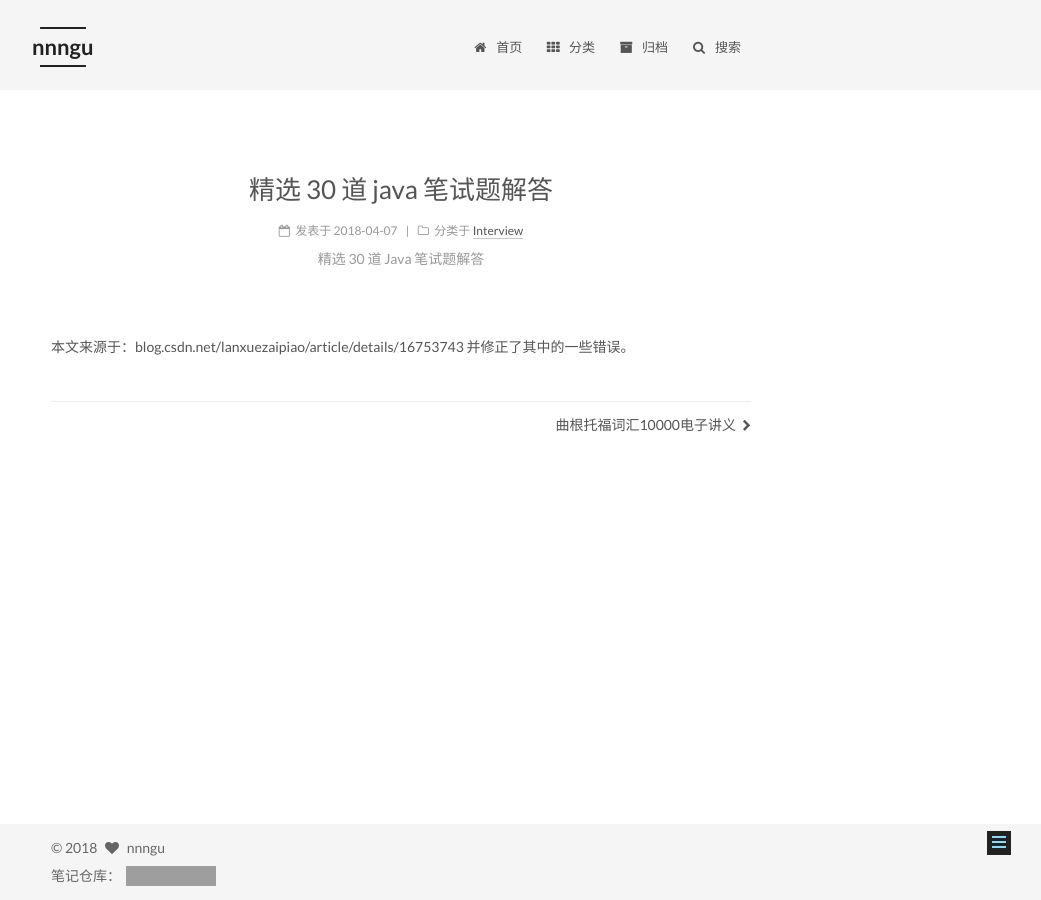
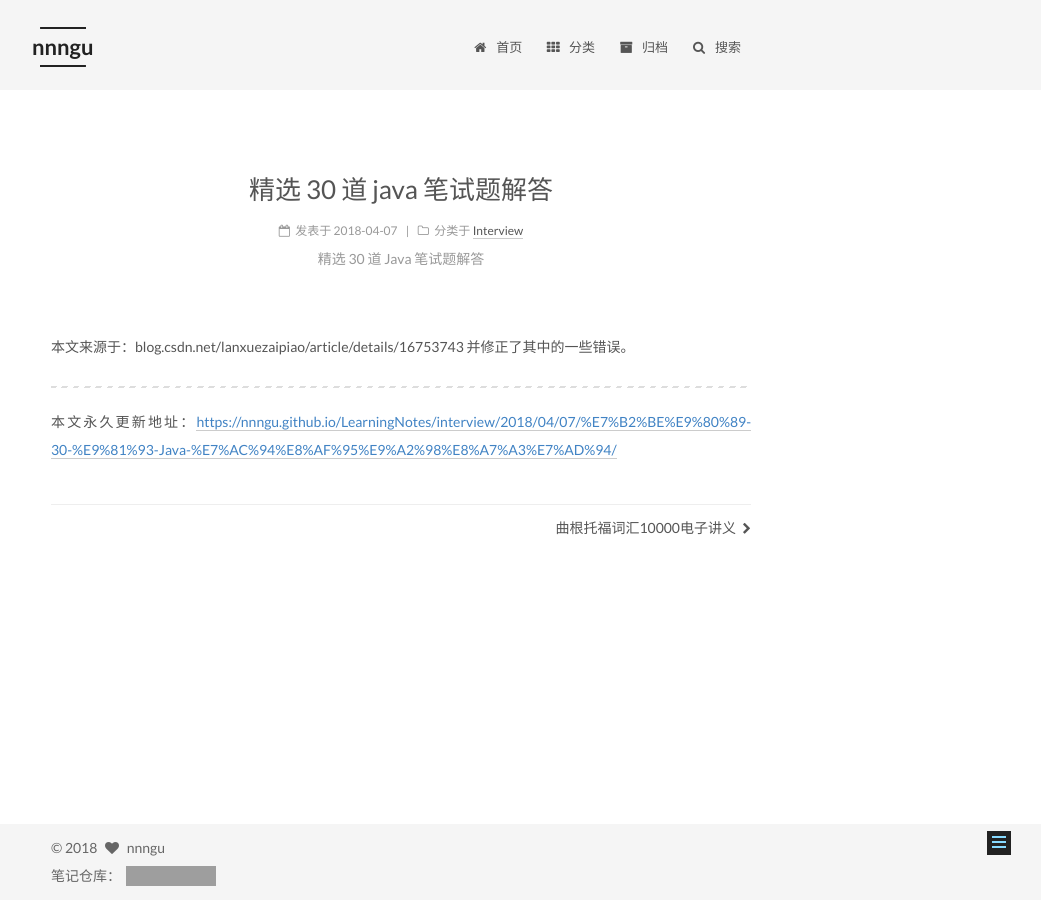
Before and after one commit to nnngu/LearningNotes, a Jekyll site: the page built from _posts/2018-04-07-精选 30 道 Java 笔试题解答.md, in a window 1280 px wide. Shown: the whole page, without its empty margins (239-1280 px from the left). Built offline with Jekyll 4.4.1, drawn with Linux system fonts in a browser that asks for light colours; grey boxes are pictures that could not be loaded.

Commit message:
修改文件: _posts/2018-04-07-精选 30 道 Java 笔试题解答.md

```diff
--- a/_posts/2018-04-07-精选 30 道 Java 笔试题解答.md
+++ b/_posts/2018-04-07-精选 30 道 Java 笔试题解答.md
@@ -4,3 +4,21 @@ description: 精选 30 道 Java 笔试题解答
 ---
 
 本文来源于：blog.csdn.net/lanxuezaipiao/article/details/16753743 并修正了其中的一些错误。
+
+
+
+
+
+
+
+
+
+
+
+
+
+
+
+---
+
+本文永久更新地址：[https://nnngu.github.io/LearningNotes/interview/2018/04/07/%E7%B2%BE%E9%80%89-30-%E9%81%93-Java-%E7%AC%94%E8%AF%95%E9%A2%98%E8%A7%A3%E7%AD%94/](https://nnngu.github.io/LearningNotes/interview/2018/04/07/%E7%B2%BE%E9%80%89-30-%E9%81%93-Java-%E7%AC%94%E8%AF%95%E9%A2%98%E8%A7%A3%E7%AD%94/)
```
